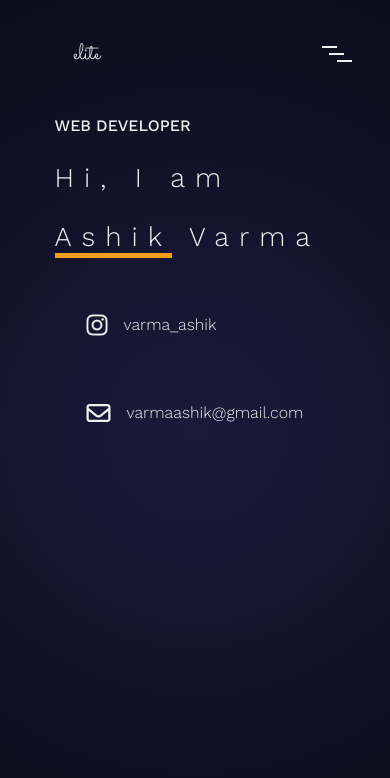
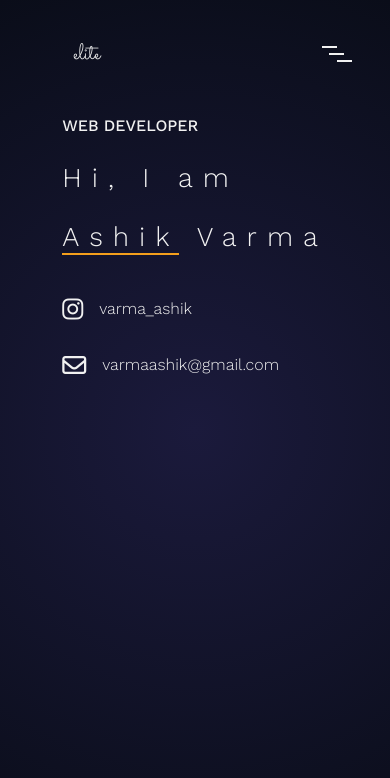
Before and after one commit to ashikvarma11/portfolio-design-2, a plain HTML site: page index.html in a window 390 px wide. Shown: the top 778 px of the page. Drawn offline with nearby package versions, Linux system fonts and the light colour scheme.

Commit message:
Some fixes

```diff
--- a/main.css
+++ b/main.css
@@ -599,14 +599,18 @@ to{
     letter-spacing: 10px;
 }
 
+.fname{
+border-bottom: 2px solid #F49F1C;
+}
 
  .social{
     flex-direction: column;
+    padding:0;
  }
  .social div {
 
     justify-content: flex-start;
-    margin: 2em 0;
+    margin: 1em 0;
  }
 
  .social div i {
```
